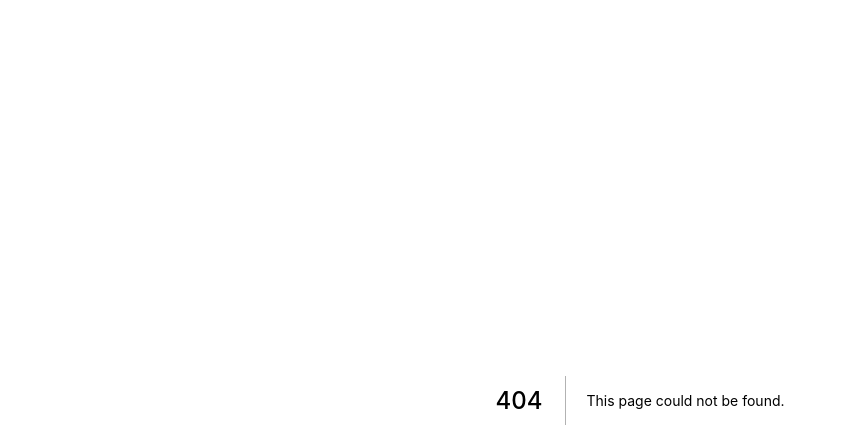
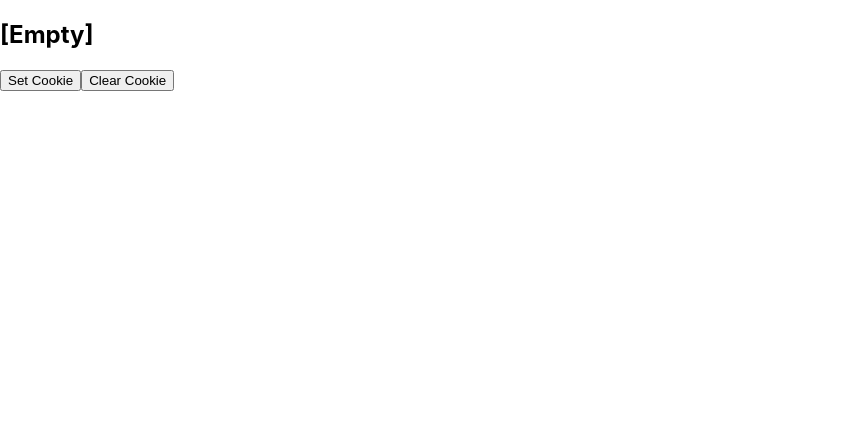
Before and after one commit to RyutaGoto/next-swr, a Next.js app: page /swr-mutate in a window 1280 px wide. Before the commit this address had no page. Shown: the top 448 px of the page, without its empty margins (0-847 px from the left). Built offline with nearby package versions, Linux system fonts and the light colour scheme.

Commit message:
created sample for mutation

```diff
--- /dev/null
+++ b/src/pages/swr-mutate.tsx
@@ -0,0 +1,36 @@
+import type { NextPage } from 'next';
+import useSWR from 'swr';
+
+const getCookieVal = (key: string) => {
+  let cookieVal = ((document.cookie + ';').match(key + '=([^¥S;]*)') || [])[1];
+  if (!cookieVal) {
+    cookieVal = '[Empty]';
+  }
+  console.log('cookieval: ', cookieVal);
+  return cookieVal;
+};
+
+const clearCookieVal = (key: string) => {
+  document.cookie = key + '=; max-age=0';
+};
+
+const SWRMutate: NextPage = () => {
+  const { data, mutate } = useSWR('foo', getCookieVal, {
+    revalidateOnFocus: false,
+  });
+
+  const updateCookieVal = (key: string, val: string) => {
+    document.cookie = key + '=' + encodeURIComponent(val);
+    mutate(val);
+  };
+
+  return (
+    <div>
+      <h2>{data}</h2>
+      <button onClick={() => updateCookieVal('foo', 'bar')}>Set Cookie</button>
+      <button onClick={() => clearCookieVal('foo')}>Clear Cookie</button>
+    </div>
+  );
+};
+
+export default SWRMutate;
```
